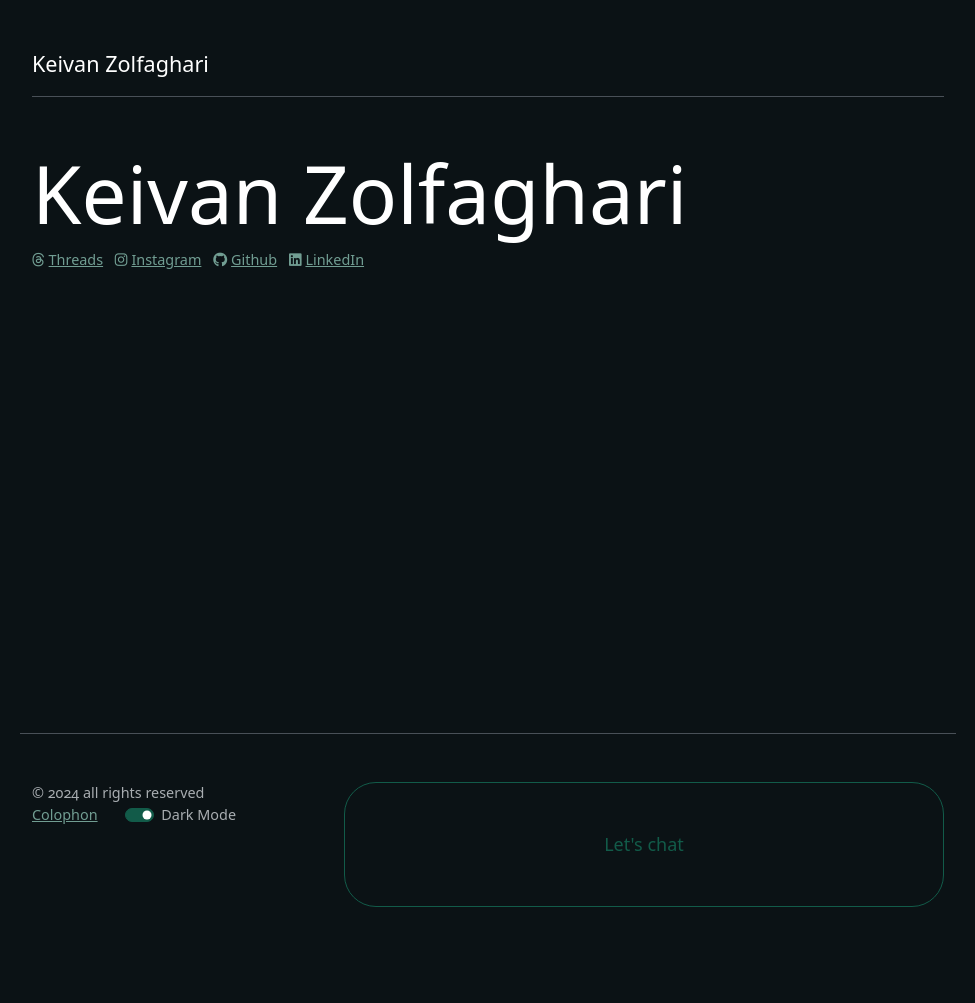
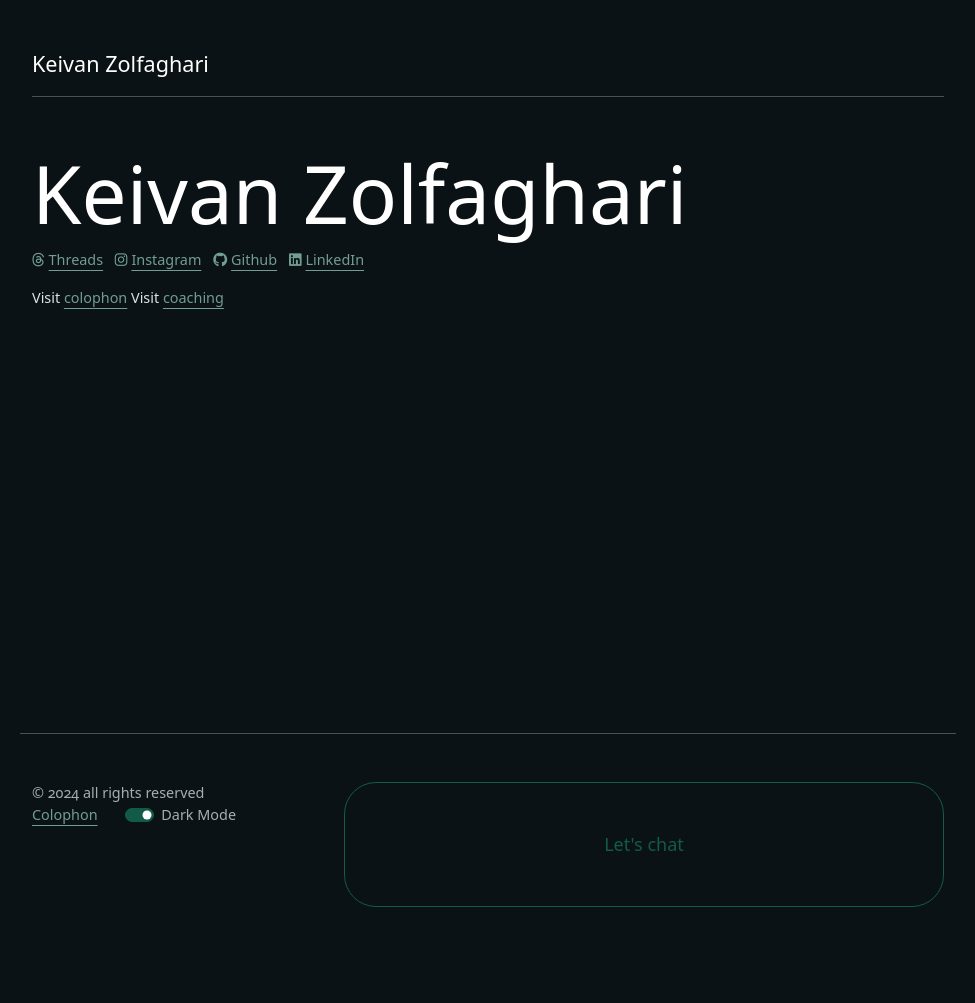
Before and after one commit to keivanz/keivanz.github.io, a Jekyll site: the page built from index.md, in a window 1280 px wide. Shown: the whole page, without its empty margins (152-1127 px from the left). Built offline with Jekyll 4.4.1, drawn with Linux system fonts in a browser that asks for light colours; nearby versions of some CDN libraries.

Commit message:
update page width

```diff
--- a/_includes/head.html
+++ b/_includes/head.html
@@ -7,7 +7,6 @@
 
   <title>{{ site.title }}</title>
 
-  <!--    <link rel="stylesheet" href="{{ "/assets/css/style.css" | prepend: site.baseurl }}"> -->
   <link rel="stylesheet" href="{{ "/assets/css/main.css" | prepend: site.baseurl }}">
   <!--  <link href="https://cdn.jsdelivr.net/npm/bootstrap@5.3.0/dist/css/bootstrap.min.css" rel="stylesheet" integrity="sha384-9ndCyUaIbzAi2FUVXJi0CjmCapSmO7SnpJef0486qhLnuZ2cdeRhO02iuK6FUUVM" crossorigin="anonymous">-->
 
@@ -20,7 +19,6 @@
   <link href="https://fonts.googleapis.com/css2?family=Newsreader:ital,opsz,wght@0,6..72,200..800;1,6..72,200..800&display=swap" rel="stylesheet">
 
   <!-- Favicons -->
-  <link rel="icon" type="image/png" href="https://keivanz.github.io/assets/img/favicons/favicon-32x32.png" hreflang="en-us">
   <link rel="icon" type="image/png" sizes="32x32" href="{{ "/assets/img/favicons/favicon-32x32.png" | prepend: site.baseurl }}">
   <link rel="icon" type="image/png" sizes="16x16" href="{{ "/assets/img/favicons/favicon-16x16.png" | prepend: site.baseurl }}">
   <link rel="manifest" href="{{ "/assets/img/favicons/site.webmanifest" | prepend: site.baseurl }}">
--- a/_includes/header.html
+++ b/_includes/header.html
@@ -1,5 +1,5 @@
 <header class="d-flex align-items-center pb-3 mb-5 border-bottom">
   <a href="/" class="d-flex align-items-center text-body-emphasis text-decoration-none">
-    <span class="fs-4">{{ site.title }}</span>
+    <span class="fs-4 fw-medium">{{ site.title }}</span>
   </a>
 </header>
--- a/_includes/main.html
+++ b/_includes/main.html
@@ -22,3 +22,6 @@
     </a>
   </li>
 </ul>
+
+Visit <a href="/colophon">colophon</a>
+Visit <a href="/coach">coaching</a>
--- a/_layouts/coach.html
+++ b/_layouts/coach.html
@@ -3,7 +3,7 @@
   {% include head.html %}
   <body>
 
-    <div class="col-lg-9 mx-auto p-4 py-md-5">
+    <div class="col-lg-5 mx-auto p-4 py-md-5">
 
       {% include header.html %}
 
--- a/_sass/_custom.scss
+++ b/_sass/_custom.scss
@@ -11,6 +11,11 @@
   -webkit-font-smoothing: antialiased;
   -moz-osx-font-smoothing: grayscale;
   -webkit-text-size-adjust: 100%;
+}
+
+a {
+  text-underline-offset: .375em;
+
 }
 
 /* customize primary dark - follow https://github.com/twbs/bootstrap/issues/37976 */
```
